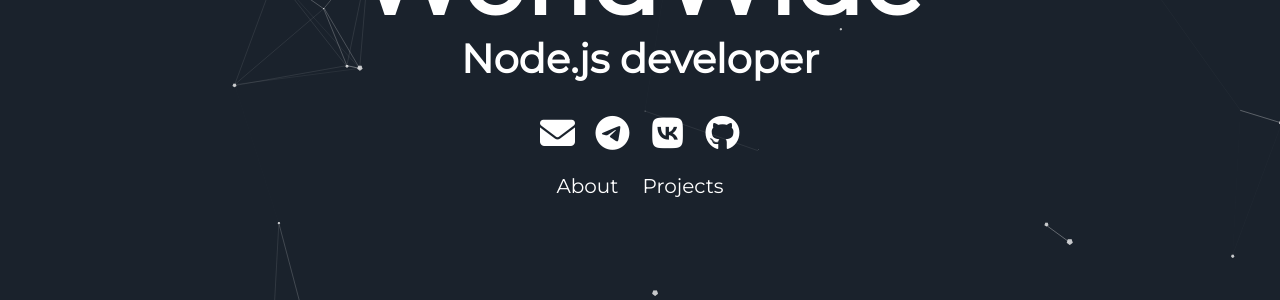
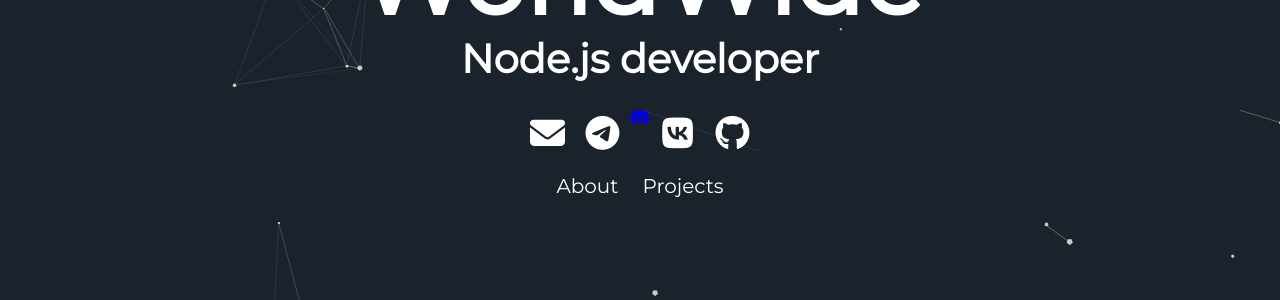
Before and after one commit to Satont/Satont.github.io, a Jekyll site: the page built from index.html, in a window 1280 px wide. Shown: the part 470-770 px from the top of the page. Built offline with Jekyll 4.4.1, drawn with Linux system fonts in a browser that asks for light colours; nearby versions of some CDN libraries.

Commit message:
add discord to contancts

```diff
--- a/_includes/header.html
+++ b/_includes/header.html
@@ -7,6 +7,7 @@
       <div class="header-icons">
         <a href="mailto:me@satont.ru"><i class="icon fa fa-envelope"></i></a>
         <a href="https://t.me/satont" target="_blank"><i class="icon fab fa-telegram-plane"></i></a>
+        <a href="https://discordapp.com/users/266632783336570880" target="_blank"><i class="fab fa-discord"></i></a>
         <a href="https://vk.com/satont" target="_blank"><i class="icon fab fa-vk"></i></a>
         <a href="https://github.com/Satont/" target="_blank"><i class="icon fab fa-github"></i></a>
       </div>
```
